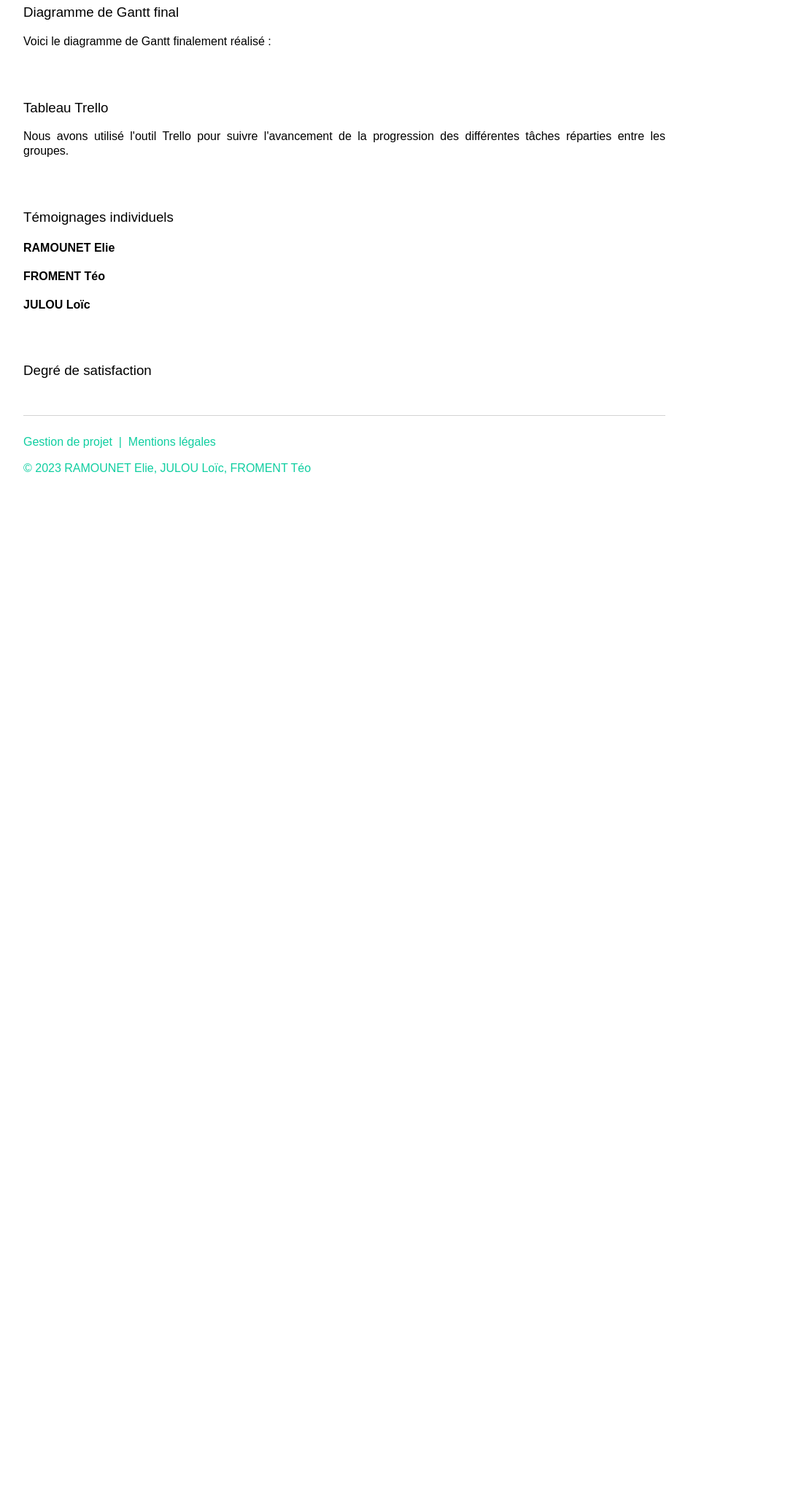
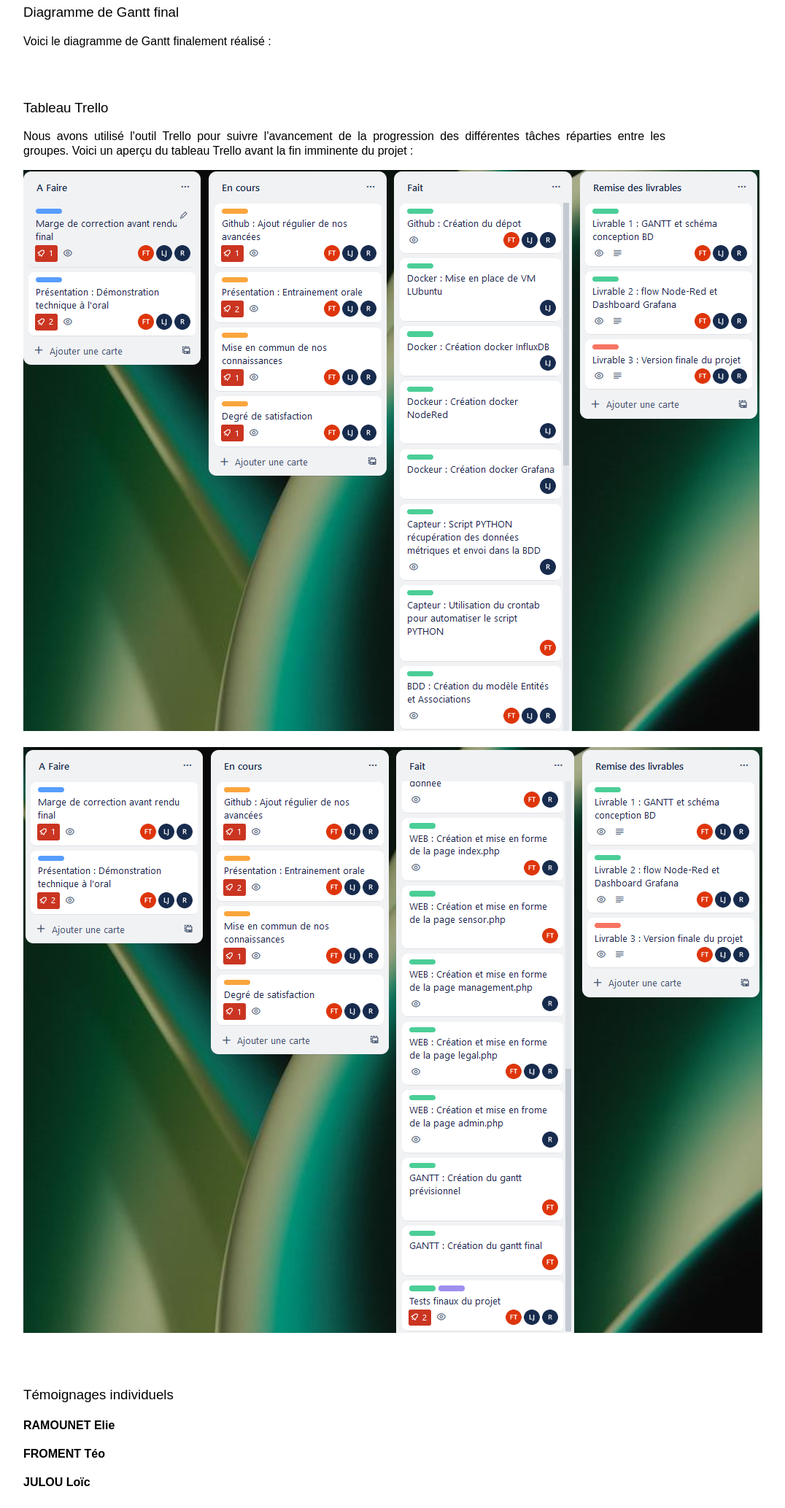
Before and after one commit to CrapaudCrapaud/SAE23, a PHP site: page /project.php in a window 1280 px wide. Shown: the part 203-2270 px from the top of the page at 73% size, without its empty margins (168-1244 px from the left). Before the commit the page ends 852 px from the top, so only its background shows below. Run offline with PHP 8.4, Linux system fonts and the light colour scheme; the visitor is signed in with stand-in values (Sample User, id 1); data comes from the database, SQL or seed files in the repository.

Commit message:
ajout du trello essai n°2
problème d'arborescence dans le précédent commit...

```diff
--- a/site/project.php
+++ b/site/project.php
@@ -35,7 +35,11 @@
 	<p>Voici le diagramme de Gantt finalement réalisé :</p>
 	<div class='margin'></div>
 	<h3>Tableau Trello</h3>
-	<p>Nous avons utilisé l'outil Trello pour suivre l'avancement de la progression des différentes tâches réparties entre les groupes.</p>
+	<p>Nous avons utilisé l'outil Trello pour suivre l'avancement de la progression des différentes tâches réparties entre les groupes. Voici un aperçu du tableau Trello avant la fin imminente du projet :</p>
+	<img class='img-center' alt='Tableau Trello - première partie' src='img/trello1.png'>
+	<br>
+	<br>
+	<img class='img-center' alt='Tableau Trello - deuxième partie' src='img/trello2.png'>
 	<div class='margin'></div>
 	<h3>Témoignages individuels</h3>
 	<h4>RAMOUNET Elie</h4>
```
Also changed, not shown: site/img/trello1.png (added), site/img/trello2.png (added).
